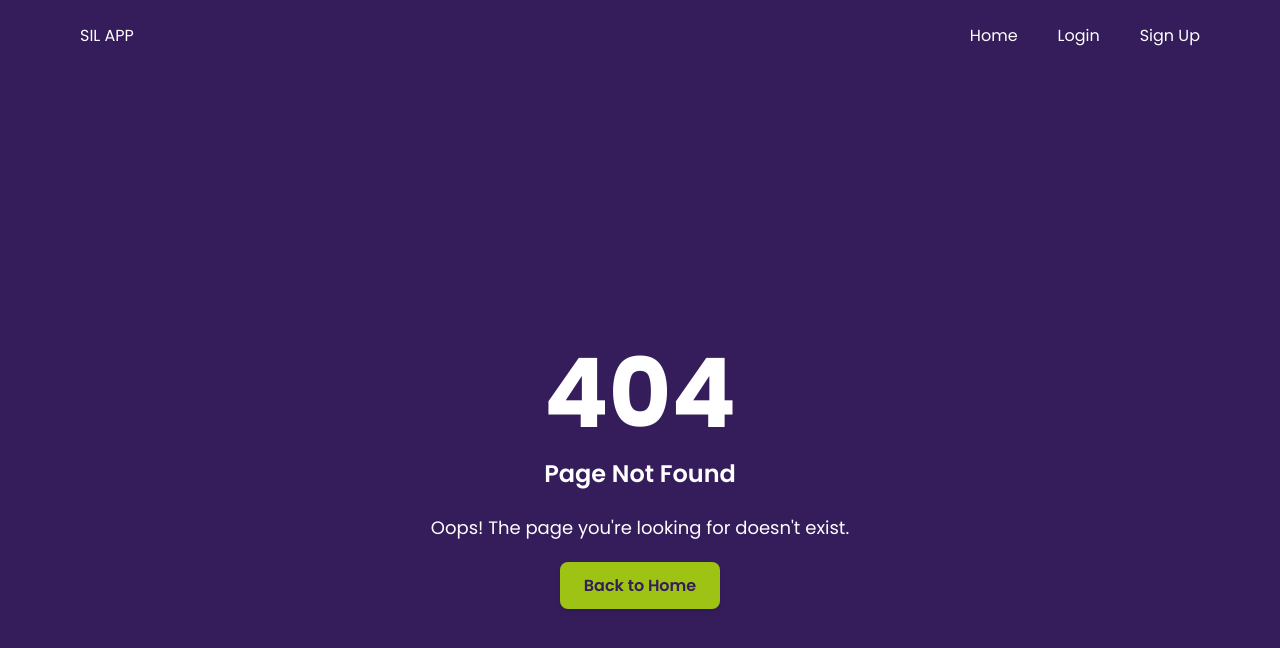
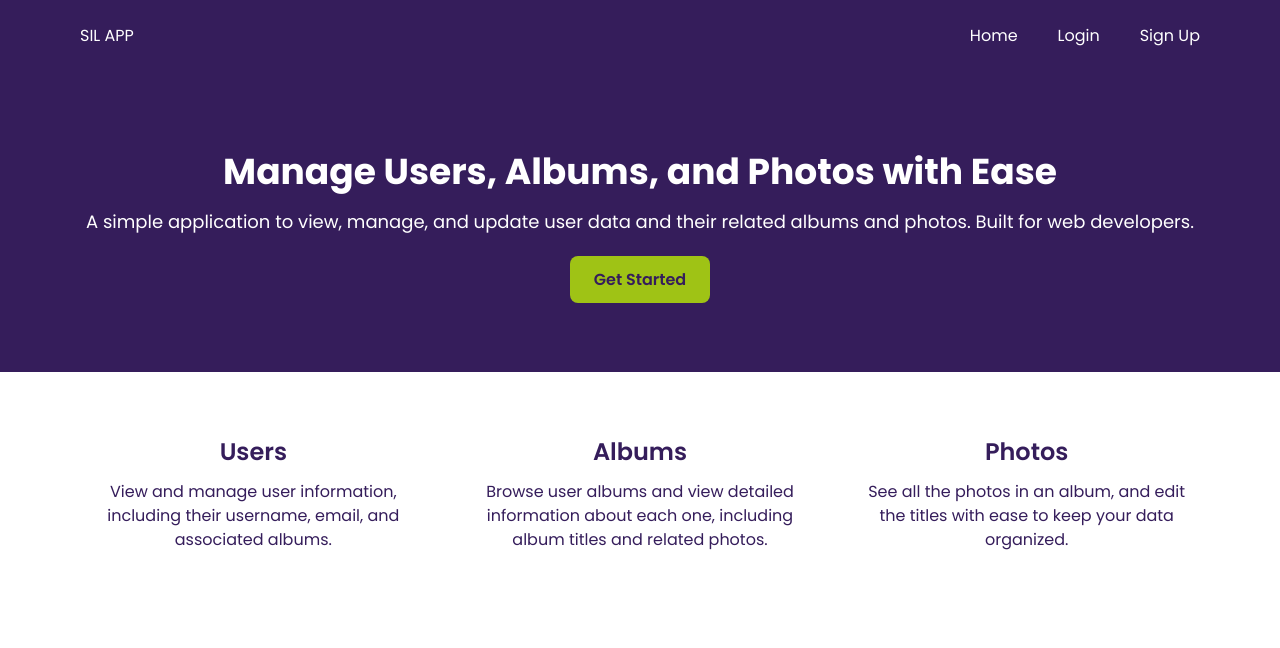
Before and after one commit to geoffreykithuku/savannah_app, a React (Vite) app: page /about in a window 1280 px wide. Before the commit this address had no page. Shown: the top 648 px of the page. Built offline with nearby package versions, Linux system fonts and the light colour scheme.

Commit message:
Create a landing page that explains to the user what the app does.

```diff
--- a/src/App.tsx
+++ b/src/App.tsx
@@ -2,6 +2,7 @@ import { BrowserRouter, Route, Routes } from 'react-router-dom';
 import Home from './pages/Home';
 import Navbar from './components/Navbar';
 import NotFound from './pages/NotFound';
+import Landing from './pages/Landing';
 
 const App = () => {
   return (
@@ -10,6 +11,7 @@ const App = () => {
         <Navbar />
         <Routes>
           <Route path="/" element={<Home />} />
+          <Route path="/about" element={<Landing />} />
           <Route path="*" element={<NotFound />} />
         </Routes>
       </BrowserRouter>
--- /dev/null
+++ b/src/pages/Landing.tsx
@@ -0,0 +1,51 @@
+import { NavLink } from 'react-router-dom';
+
+const Landing = () => {
+  return (
+    <div>
+      <section className="bg-[#351D5B] text-white py-20 px-5 text-center">
+        <h2 className="text-4xl font-bold mb-4">
+          Manage Users, Albums, and Photos with Ease
+        </h2>
+        <p className="text-lg mb-8">
+          A simple application to view, manage, and update user data and their
+          related albums and photos. Built for web developers.
+        </p>
+        <NavLink
+          to="/login"
+          className="bg-[#9FC315] text-[#351D5B] px-6 py-3 rounded-lg font-semibold hover:bg-white transition-all duration-300"
+        >
+          Get Started
+        </NavLink>
+      </section>
+
+      <section className="py-16 px-5 md:px-20 bg-white text-[#351D5B]">
+        <div className="grid gap-10 md:grid-cols-3 text-center">
+          <div>
+            <h3 className="text-2xl font-semibold mb-3">Users</h3>
+            <p>
+              View and manage user information, including their username, email,
+              and associated albums.
+            </p>
+          </div>
+          <div>
+            <h3 className="text-2xl font-semibold mb-3">Albums</h3>
+            <p>
+              Browse user albums and view detailed information about each one,
+              including album titles and related photos.
+            </p>
+          </div>
+          <div>
+            <h3 className="text-2xl font-semibold mb-3">Photos</h3>
+            <p>
+              See all the photos in an album, and edit the titles with ease to
+              keep your data organized.
+            </p>
+          </div>
+        </div>
+      </section>
+    </div>
+  );
+}
+
+export default Landing
```
